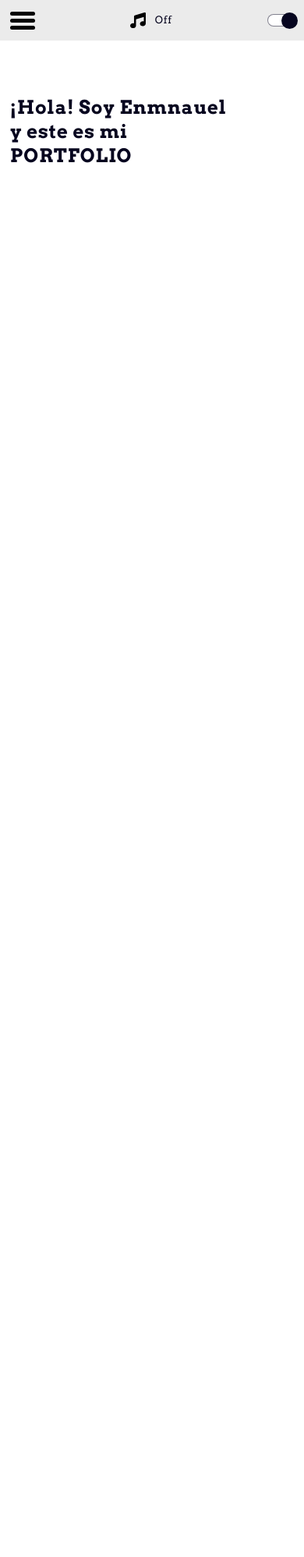
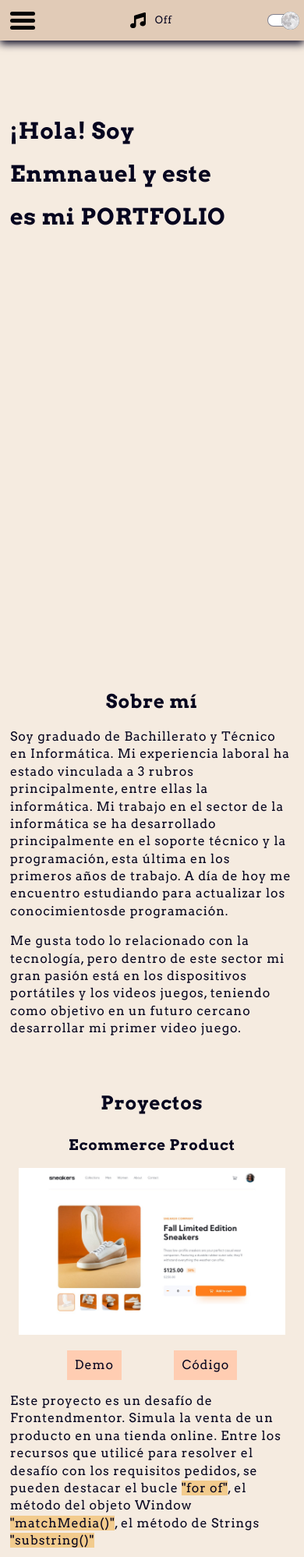
Before and after one commit to Enmanuel-Otero-Montano/Portfolio__Dos, a plain HTML site: page index.html in a window 390 px wide. Shown: the top 1997 px of the page at 78% size. Before the commit the page ends 844 px from the top, so only its background shows below. Drawn offline with Linux system fonts and the light colour scheme.

Commit message:
imagenes en switch, agregados sections

```diff
--- a/css/styles.css
+++ b/css/styles.css
@@ -1,11 +1,45 @@
 :root {
     --text-color: hsl(243, 74%, 7%);
     --letter-spacing: .9px;
-    --bg-header-color: hsl(0, 0%, 92%);
+    --bg-header-color: hsl(29, 41%, 80%);
+    --bg-resource-color: hsl(37, 79%, 75%);
 }
 
 * {
     box-sizing: border-box;
+}
+
+section {
+    margin-bottom: 70px;
+}
+
+h3 {
+    margin-top: 30px;
+}
+
+ul {
+    list-style: none;
+}
+
+a {
+    text-decoration: none;
+    color: var(--text-color);
+}
+
+p > span {
+    background-color: var(--bg-resource-color);
+}
+
+.text-color {
+    color: var(--text-color);
+}
+
+.aligned {
+    text-align: center;
+}
+
+.line-height {
+    line-height: 1.4;
 }
 
 body {
@@ -13,6 +47,7 @@ body {
     font-family: 'Arvo', serif;
     font-size: 16px;
     letter-spacing: var(--letter-spacing);
+    background-color: hsl(30, 51%, 92%);
     transition-property: background-color;
     transition-duration: 700ms;
 }
@@ -21,13 +56,9 @@ body.dark {
     background-color: hsl(243, 74%, 7%);
     --text-color : hsl(0, 0%, 100%);
     --bg-header-color: hsl(243, 100%, 64%);
+    --bg-resource-color: hsl(203, 39%, 44%);
     transition-property: background-color;
     transition-duration: 700ms;
-}
-
-a {
-    text-decoration: none;
-    color: var(--text-color);
 }
 
 .header {
@@ -42,6 +73,7 @@ a {
     background-color: var(--bg-header-color);
     transition-property: background-color;
     transition-duration: 700ms;
+    box-shadow: 0px 4px 10px hsl(243, 74%, 7%);
 }
 
 /* Estilos para el menu */
@@ -144,20 +176,27 @@ a {
 
 .input-radio {
     appearance: none;
-    width: 21px;
-    height: 21px;
+    width: 23px;
+    height: 23px;
     position: absolute;
     border-radius: 50%;
 }
 
 .sun {
     left: -2px;
-    background-color: hsl(52, 100%, 51%);
+    /* background-color: hsl(52, 100%, 51%); */
+    background-image: url(../assets/images/sol-redimensionada.jpg);
+    background-repeat: no-repeat;
+    background-position: center;
+    background-size: 100%;
 }
 
 .moon {
     left: 17px;
-    background-color: hsl(243, 74%, 7%);
+    background-image: url(../assets/images/luna-2-redimensionada.jpg);
+    background-repeat: no-repeat;
+    background-position: center;
+    background-size: 100%;
 }
 
 /* Estilos para el nav */
@@ -196,17 +235,16 @@ a {
 .body-overlay-show {
     left: 0;
     transition-property: left;
-    transition-duration: 1400ms;
+    transition-duration: 1300ms;
 }
 
-.list {
+.nav-list {
     position: relative;
     margin: 0;
     padding: 15px 50px;
-    list-style: none;
 }
 
-.list > li {
+.nav-list > li {
     margin-top: 20px;
     margin-bottom: 20px;
 }
@@ -216,13 +254,57 @@ a {
 .main {
     padding-left: 13px;
     padding-right: 13px;
+    padding-top: 70px;
+}
+
+/* Estilos para "section-hero" */
+
+.section-hero {
+    height: 80vh;
 }
 
 .hero {
     width: 280px;
-    margin-top: 70px;
-    font-size: 1.5rem;
+    font-size: 1.8rem;
     font-weight: 700;
-    line-height: 1.3;
+    line-height: 1.9;
     color: var(--text-color);
 }
+
+.hero__name-hidden {
+    position: relative;
+    left: -175px;
+}
+
+.hero__name {
+    position: relative;
+    left: 0;
+    transition-property: left;
+    transition-timing-function: ease-out;
+    transition-duration: 1600ms;
+}
+
+/* Estilos para la section "projects" */
+
+img {
+    max-width: 100%;
+}
+
+.container-presentation-image {
+    width: 94%;
+    margin-left: auto;
+    margin-right: auto;
+}
+
+.project-links-container {
+    display: flex;
+    align-items: center;
+    justify-content: space-between;
+    width: 60%;
+    margin: 15px auto;
+}
+
+.project-links {
+    padding: 10px;
+    background-color: #ffcdb2;
+}
--- a/index.html
+++ b/index.html
@@ -19,10 +19,10 @@
             <div class="hamburger-menu"></div>
         </div>
         <nav class="nav nav-hidden">
-            <ul class="list">
-                <li><a href="#">Proyectos</a></li>
-                <li><a href="#">Sobre mí</a></li>
-                <li><a href="#">Contáctame</a></li>
+            <ul class="nav-list">
+                <li><a href="#about-me" class="nav-links">Sobre mí</a></li>
+                <li><a href="#projects" class="nav-links">Proyectos</a></li>
+                <li><a href="#" class="nav-links">Contáctame</a></li>
             </ul>
         </nav>
         <div class="body-overlay"></div>
@@ -38,7 +38,32 @@
         </div>
     </header>
     <main class="main">
-        <h1 class="hero">¡Hola! Soy Enmnauel y este es mi PORTFOLIO</h1>
+        <section class="section-hero">
+            <h1 class="hero text-color">¡Hola! Soy <span class="hero__name-hidden">Enmnauel</span> y este es mi PORTFOLIO</h1>
+        </section>
+        <section class="section-about-me">
+            <h2 id="about-me" class="aligned text-color">Sobre mí</h2>
+            <p class="line-height text-color">
+                Soy graduado de Bachillerato y Técnico en Informática. Mi experiencia laboral ha estado vinculada a 3 rubros principalmente, entre ellas la informática. Mi trabajo en el sector de la informática se ha desarrollado principalmente en el soporte técnico y la programación, esta última en los primeros años de trabajo. A día de hoy me encuentro estudiando para actualizar los conocimientosde programación.
+            </p>
+            <p class="line-height text-color">
+                Me gusta todo lo relacionado con la tecnología, pero dentro de este sector mi gran pasión está en los dispositivos portátiles y los videos juegos, teniendo como objetivo en un futuro cercano desarrollar mi primer video juego.
+            </p>
+        </section>
+        <section class="section-projects">
+            <h2 id="projects" class="aligned text-color">Proyectos</h2>
+            <h3 class="project-names aligned text-color">Ecommerce Product</h3>
+            <div class="container-presentation-image">
+                <img src="assets/images/ecommerce.jpg" alt="">
+            </div>
+            <div class="project-links-container">
+                <a href="https://enmanuel-otero-montano.github.io/ecommerce-product-page/" class="project-links">Demo</a>
+                <a href="https://github.com/Enmanuel-Otero-Montano/ecommerce-product-page" class="project-links">Código</a>
+            </div>
+            <p class="project-description line-height text-color">
+                Este proyecto es un desafío de Frontendmentor. Simula la venta de un producto en una tienda online. Entre los recursos que utilicé para resolver el desafío con los requisitos pedidos, se pueden destacar el bucle <span>"for of"</span>, el método del objeto Window <span>"matchMedia()"</span>, el método de Strings <span>"substring()"</span>
+            </p>
+        </section>
     </main>
     <script src="js/main.js"></script>
 </body>
--- a/js/main.js
+++ b/js/main.js
@@ -8,6 +8,8 @@ const inputMoon = document.querySelector(".moon")
 const switchMode = document.querySelector(".switch")
 const body = document.querySelector("body")
 const overlay = document.querySelector(".body-overlay")
+const heroName = document.querySelector(".hero__name-hidden")
+const navLinks = document.querySelectorAll(".nav-links")
 
 menu.addEventListener("click", ()=> {
     hamburger[0].classList.toggle("top")
@@ -45,7 +47,28 @@ inputSun.addEventListener("click", ()=> {
     switchMode.classList.remove("switch-dark")
 })
 
+for(const navLink of navLinks) {
+    navLink.addEventListener("click", ()=> {
+        hamburger[0].classList.remove("top")
+        hamburger[1].classList.remove("middle")
+        hamburger[2].classList.remove("botton")
+        nav.classList.add("nav-hidden")
+        overlay.classList.remove("body-overlay-show")
+    })
+}
+
+document.addEventListener("DOMContentLoaded", ()=> {
+    setTimeout(()=> {
+        showHeroName()
+    }, 1100)
+})
+
 //Funcion que interviene en el proceso de cambio de tamaño de la letra musical
 const re = ()=> {
     musicalLyrics.classList.remove("musical-lyrics-active")
 }
+
+const showHeroName = ()=> {
+    heroName.classList.remove("hero__name-hidden")
+    heroName.classList.add("hero__name")
+}
```
Also changed, not shown: assets/images/ecommerce.jpg (added), assets/images/luna-2-redimensionada.jpg (added), assets/images/sol-redimensionada.jpg (added).
